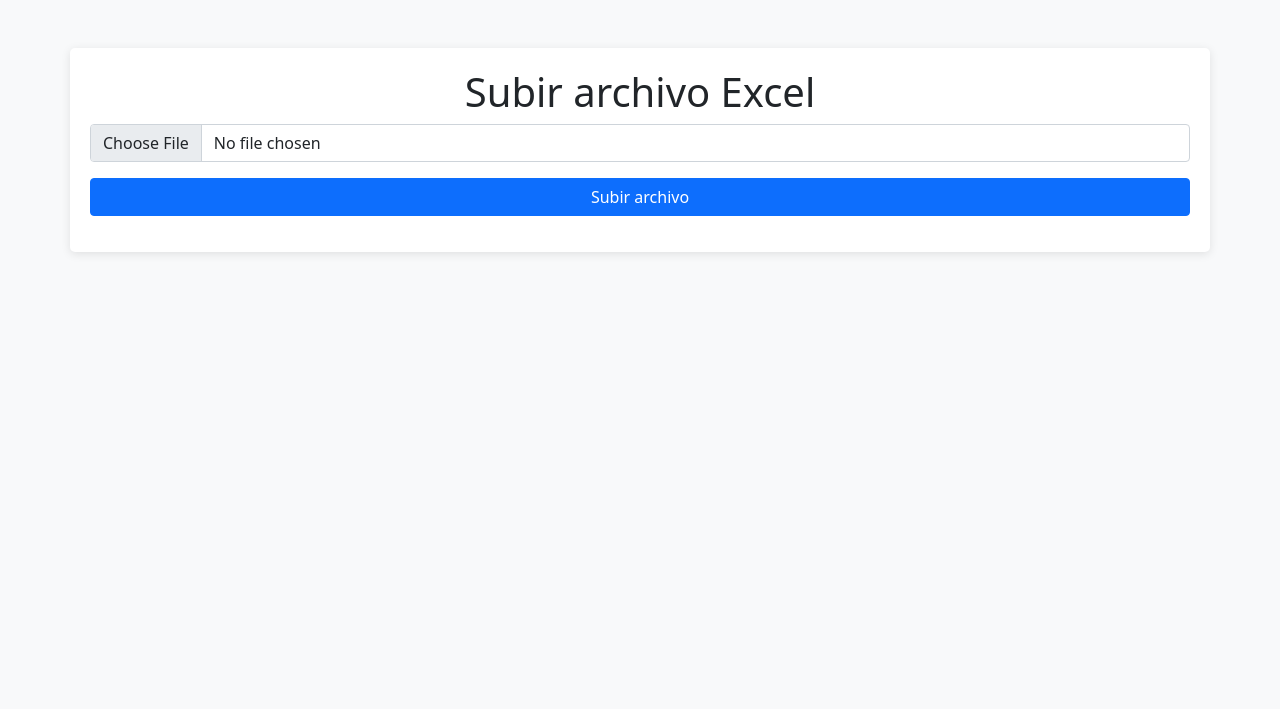
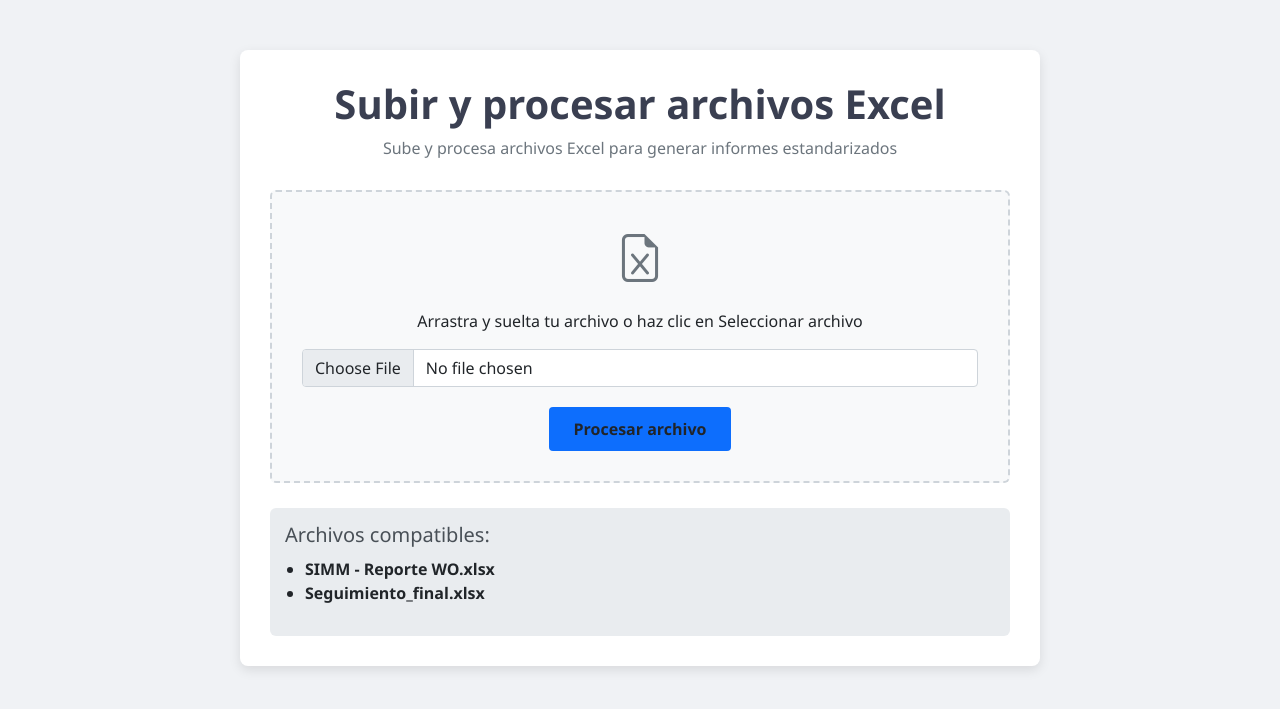
Before and after one commit to Alexisg22/Sistema_gestion_tickets, a Flask app: page / in a window 1280 px wide. Shown: the top 709 px of the page. Run offline with Flask 3, Linux system fonts and the light colour scheme.

Commit message:
mejoras en la interfaz y las rutas de cargue de archivos

```diff
--- a/templates/index.html
+++ b/templates/index.html
@@ -3,31 +3,112 @@
 <head>
     <meta charset="UTF-8">
     <meta name="viewport" content="width=device-width, initial-scale=1.0">
-    <title>Subir y procesar archivo</title>
+    <title>Procesador de Informes de Tickets</title>
     <link href="https://cdn.jsdelivr.net/npm/bootstrap@5.1.3/dist/css/bootstrap.min.css" rel="stylesheet">
+    <link rel="stylesheet" href="https://cdn.jsdelivr.net/npm/bootstrap-icons@1.8.1/font/bootstrap-icons.css">
     <style>
         body {
-            background-color: #f8f9fa;
+            background-color: #f0f2f5;
+            font-family: 'Segoe UI', Tahoma, Geneva, Verdana, sans-serif;
         }
         .container {
             background-color: white;
-            padding: 20px;
-            border-radius: 5px;
-            box-shadow: 0 2px 10px rgba(0, 0, 0, 0.1);
+            padding: 30px;
+            border-radius: 8px;
+            box-shadow: 0 4px 12px rgba(0, 0, 0, 0.1);
+            margin-top: 50px;
+            max-width: 800px;
+        }
+        .header {
+            text-align: center;
+            margin-bottom: 30px;
+        }
+        .header h1 {
+            color: #3a3f51;
+            font-weight: 600;
+        }
+        .header p {
+            color: #6c757d;
+        }
+        .upload-section {
+            background-color: #f8f9fa;
+            border: 2px dashed #ced4da;
+            border-radius: 6px;
+            padding: 30px;
+            text-align: center;
+            transition: all 0.3s ease;
+        }
+        .upload-section:hover {
+            border-color: #6c757d;
+        }
+        .upload-icon {
+            font-size: 48px;
+            color: #6c757d;
+            margin-bottom: 15px;
+        }
+        .file-input {
+            margin-bottom: 20px;
+        }
+        .submit-btn {
+            background-color: #0d6efd;
+            border: none;
+            padding: 10px 25px;
+            font-weight: 600;
+            transition: all 0.3s ease;
+        }
+        .submit-btn:hover {
+            background-color: #0b5ed7;
+            transform: translateY(-2px);
+        }
+        .supported-files {
+            margin-top: 25px;
+            padding: 15px;
+            background-color: #e9ecef;
+            border-radius: 6px;
+        }
+        .supported-files h5 {
+            color: #495057;
+            margin-bottom: 10px;
+        }
+        .supported-files ul {
+            padding-left: 20px;
+        }
+        .alert {
+            margin-top: 20px;
         }
     </style>
 </head>
 <body>
-    <div class="container mt-5">
-        <h1 class="text-center">Subir archivo Excel</h1>
+    <div class="container">
+        <div class="header">
+            <h1>Subir y procesar archivos Excel</h1>
+            <p>Sube y procesa archivos Excel para generar informes estandarizados</p>
+        </div>
+
         <form action="{{ url_for('upload_file') }}" method="post" enctype="multipart/form-data" class="mb-3">
-            <div class="mb-3">
-                <input class="form-control" type="file" name="file" accept=".xls,.xlsx" required>
+            <div class="upload-section mb-4">
+                <div class="upload-icon">
+                    <i class="bi bi-file-earmark-excel"></i>
+                </div>
+                <p class="mb-3">Arrastra y suelta tu archivo o haz clic en Seleccionar archivo</p>
+                <input class="form-control file-input" type="file" name="file" accept=".xls,.xlsx" required>
+                <button type="submit" class="btn submit-btn">Procesar archivo</button>
             </div>
-            <button type="submit" class="btn btn-primary w-100">Subir archivo</button>
         </form>
+
+        <div class="supported-files">
+            <h5>Archivos compatibles:</h5>
+            <ul>
+                <li><strong>SIMM - Reporte WO.xlsx</strong></li>
+                <li><strong>Seguimiento_final.xlsx</strong></li>
+            </ul>
+        </div>
+
         {% if error %}
-            <div class="alert alert-danger mt-3">{{ error }}</div>
+            <div class="alert alert-danger mt-3">
+                <i class="bi bi-exclamation-triangle-fill me-2"></i>
+                {{ error }}
+            </div>
         {% endif %}
     </div>
     <script src="https://cdn.jsdelivr.net/npm/bootstrap@5.1.3/dist/js/bootstrap.bundle.min.js"></script>
```
